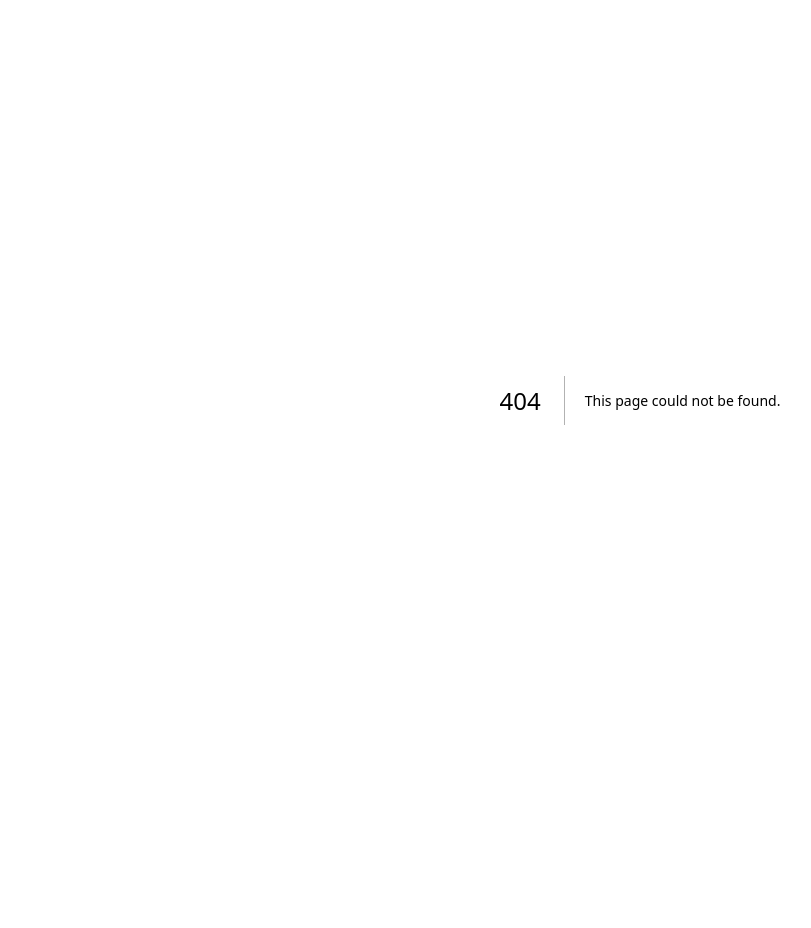
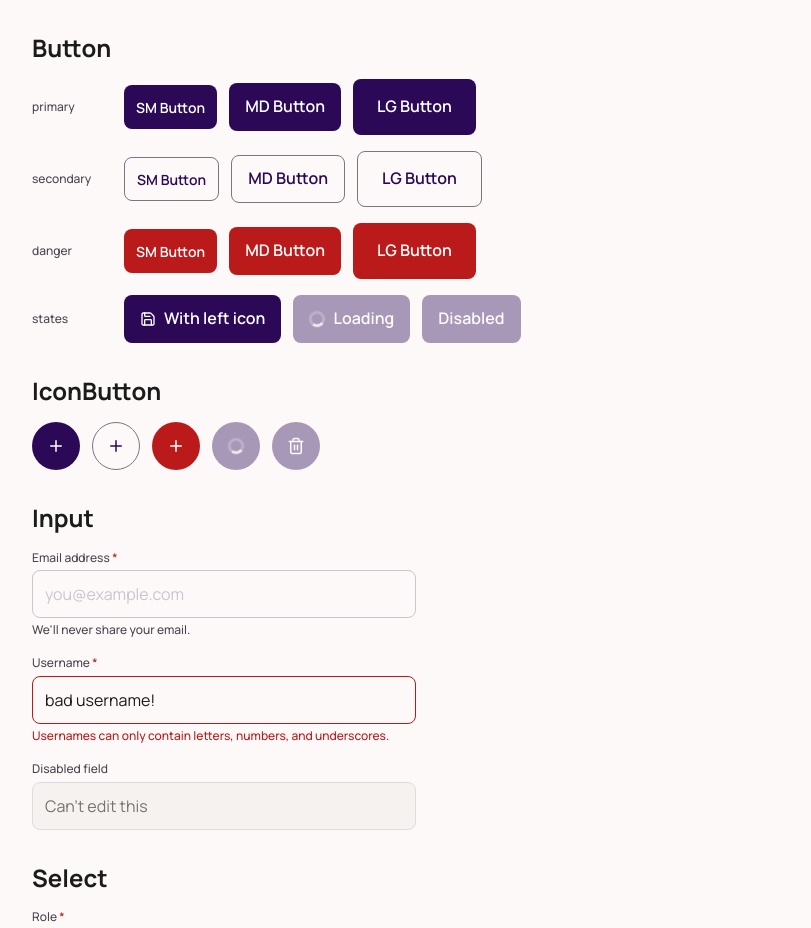
Before and after one commit to MernDevelopers1/CaseNest-Academy-Frontend, a Next.js app: page /kit in a window 1280 px wide. Before the commit this address had no page. Shown: the top 928 px of the page, without its empty margins (0-811 px from the left). Before the commit the page ends 800 px from the top, so only its background shows below. Built offline with nearby package versions, Linux system fonts and the light colour scheme.

Commit message:
Add scratch /kit route to verify Button/IconButton/Input/Select
Renders every variant/size/state combination for manual and
automated verification. Stays in place for Part 2 of task 0d to add
to before it's deleted at the end.

```diff
--- /dev/null
+++ b/src/app/(dev)/kit/page.tsx
@@ -0,0 +1,100 @@
+import { Plus, Save, Trash2 } from "lucide-react";
+import Button from "/src/components/ui/Button";
+import IconButton from "/src/components/ui/IconButton";
+import Input from "/src/components/ui/Input";
+import Select from "/src/components/ui/Select";
+
+const VARIANTS = ["primary", "secondary", "danger"] as const;
+const SIZES = ["sm", "md", "lg"] as const;
+
+export default function KitPage() {
+  return (
+    <main className="flex flex-col gap-2xl p-2xl bg-background text-on-surface">
+      <section className="flex flex-col gap-lg">
+        <h2 className="text-h2">Button</h2>
+        {VARIANTS.map((variant) => (
+          <div key={variant} className="flex flex-wrap items-center gap-md">
+            <span className="text-caption text-on-surface-variant w-20">
+              {variant}
+            </span>
+            {SIZES.map((size) => (
+              <Button key={size} variant={variant} size={size}>
+                {size.toUpperCase()} Button
+              </Button>
+            ))}
+          </div>
+        ))}
+        <div className="flex flex-wrap items-center gap-md">
+          <span className="text-caption text-on-surface-variant w-20">
+            states
+          </span>
+          <Button leftIcon={<Save size={16} />}>With left icon</Button>
+          <Button loading>Loading</Button>
+          <Button disabled>Disabled</Button>
+        </div>
+      </section>
+
+      <section className="flex flex-col gap-lg">
+        <h2 className="text-h2">IconButton</h2>
+        <div className="flex flex-wrap items-center gap-md">
+          {VARIANTS.map((variant) => (
+            <IconButton
+              key={variant}
+              variant={variant}
+              label={`${variant} action`}
+              icon={<Plus size={18} />}
+            />
+          ))}
+          <IconButton label="Loading action" icon={<Plus size={18} />} loading />
+          <IconButton
+            label="Disabled action"
+            icon={<Trash2 size={18} />}
+            disabled
+          />
+        </div>
+      </section>
+
+      <section className="flex flex-col gap-lg max-w-sm">
+        <h2 className="text-h2">Input</h2>
+        <Input
+          label="Email address"
+          required
+          placeholder="you@example.com"
+          helper="We'll never share your email."
+        />
+        <Input
+          label="Username"
+          required
+          defaultValue="bad username!"
+          error="Usernames can only contain letters, numbers, and underscores."
+        />
+        <Input label="Disabled field" disabled defaultValue="Can't edit this" />
+      </section>
+
+      <section className="flex flex-col gap-lg max-w-sm">
+        <h2 className="text-h2">Select</h2>
+        <Select
+          label="Role"
+          required
+          placeholder="Choose a role"
+          defaultValue=""
+          options={[
+            { value: "admin", label: "Admin" },
+            { value: "tutor", label: "Tutor" },
+            { value: "student", label: "Student" },
+          ]}
+          helper="You can change this later."
+        />
+        <Select
+          label="Session"
+          defaultValue=""
+          error="Please select a session."
+          options={[
+            { value: "s1", label: "Session 1" },
+            { value: "s2", label: "Session 2" },
+          ]}
+        />
+      </section>
+    </main>
+  );
+}
```
